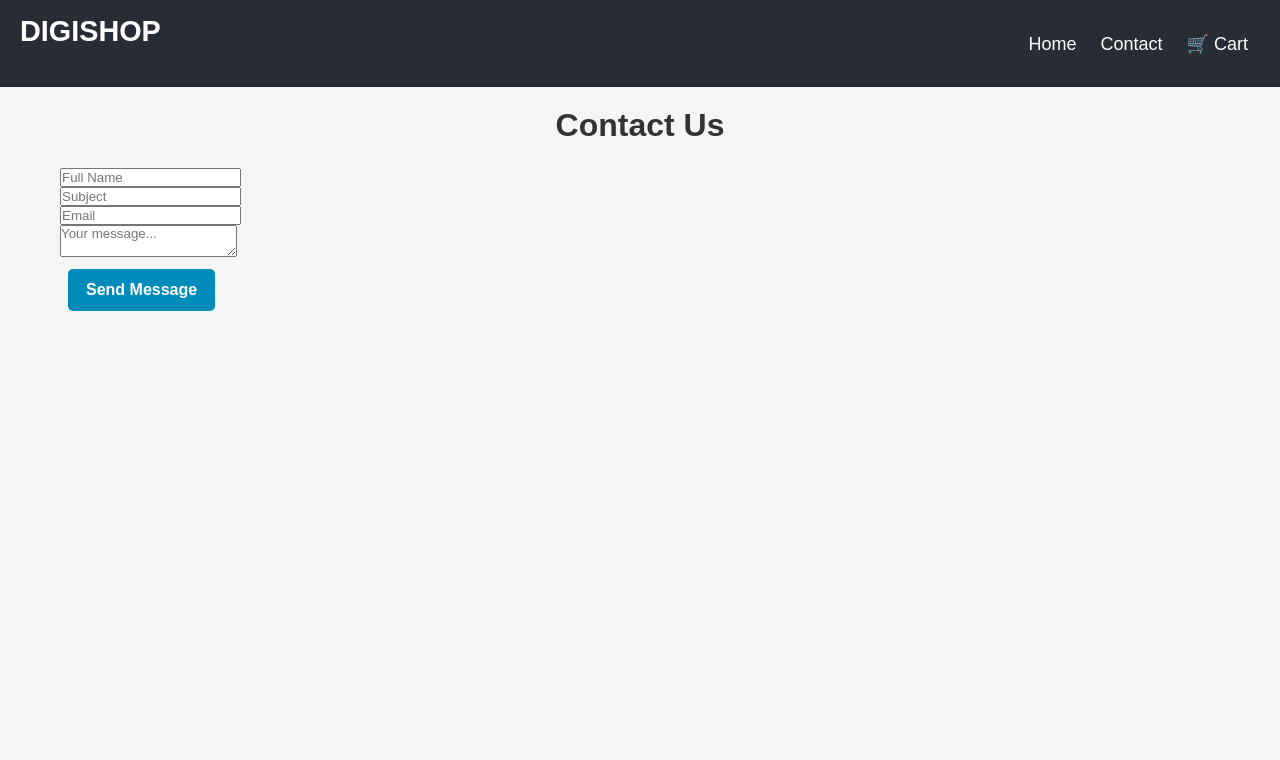
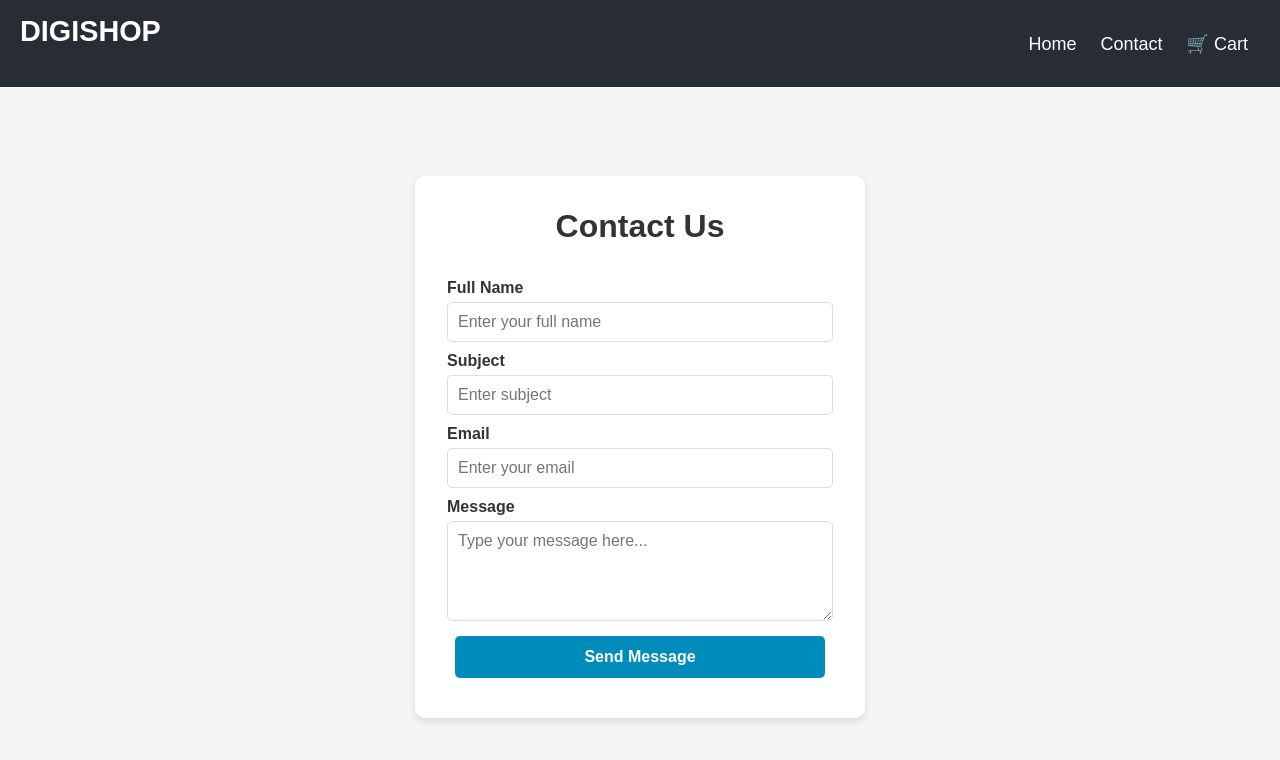
Before and after one commit to IT-Dah/ecom-store, a React (Create React App) app: page /contact in a window 1280 px wide. Shown: the top 760 px of the page. Built offline with nearby package versions, Linux system fonts and the light colour scheme.

Commit message:
Styled ContactPage for better user experience and accessibility

```diff
--- a/src/components/ContactPage.jsx
+++ b/src/components/ContactPage.jsx
@@ -1,4 +1,5 @@
 import { useState } from "react";
+import styles from "../styles/ContactPage.module.css"; // ✅ Import styles
 
 const ContactPage = () => {
   const [form, setForm] = useState({
@@ -9,16 +10,14 @@ const ContactPage = () => {
   });
 
   const [errors, setErrors] = useState({});
+  const [submitted, setSubmitted] = useState(false);
 
   const validateForm = () => {
     const newErrors = {};
-
-    if (form.fullName.length < 3) newErrors.fullName = "Full name must be at least 3 characters.";
-    if (form.subject.length < 3) newErrors.subject = "Subject must be at least 3 characters.";
-    const emailPattern = /^[a-zA-Z0-9._%+-]+@[a-zA-Z0-9.-]+\.[a-zA-Z]{2,}$/;
-if (!emailPattern.test(form.email)) newErrors.email = "Enter a valid email (e.g., name@example.com)";
-
-    if (form.body.length < 3) newErrors.body = "Message must be at least 3 characters.";
+    if (form.fullName.trim().length < 3) newErrors.fullName = "Full name must be at least 3 characters.";
+    if (form.subject.trim().length < 3) newErrors.subject = "Subject must be at least 3 characters.";
+    if (!/\S+@\S+\.\S+/.test(form.email)) newErrors.email = "Invalid email format.";
+    if (form.body.trim().length < 10) newErrors.body = "Message must be at least 10 characters.";
 
     setErrors(newErrors);
     return Object.keys(newErrors).length === 0;
@@ -32,37 +31,65 @@ if (!emailPattern.test(form.email)) newErrors.email = "Enter a valid email (e.g.
     e.preventDefault();
     if (validateForm()) {
       console.log("Form submitted:", form);
-      alert("Message sent successfully!");
-      setForm({ fullName: "", subject: "", email: "", body: "" }); // Clear form
+      setSubmitted(true);
+      setForm({ fullName: "", subject: "", email: "", body: "" }); // ✅ Clear form
+      setErrors({});
     }
   };
 
   return (
-    <div>
-      <h1>Contact Us</h1>
-      <form onSubmit={handleSubmit}>
-        <div>
-          <input type="text" name="fullName" placeholder="Full Name" value={form.fullName} onChange={handleChange} />
-          {errors.fullName && <p style={{ color: "red" }}>{errors.fullName}</p>}
-        </div>
+    <div className={styles.contactContainer}>
+      <div className={styles.contactBox}>
+        <h1>Contact Us</h1>
+        {submitted && <p className={styles.successMessage}>✅ Message sent successfully!</p>}
 
-        <div>
-          <input type="text" name="subject" placeholder="Subject" value={form.subject} onChange={handleChange} />
-          {errors.subject && <p style={{ color: "red" }}>{errors.subject}</p>}
-        </div>
+        <form onSubmit={handleSubmit} className={styles.contactForm}>
+          <label htmlFor="fullName">Full Name</label>
+          <input
+            type="text"
+            name="fullName"
+            id="fullName"
+            placeholder="Enter your full name"
+            value={form.fullName}
+            onChange={handleChange}
+          />
+          {errors.fullName && <p className={styles.errorText}>{errors.fullName}</p>}
 
-        <div>
-          <input type="email" name="email" placeholder="Email" value={form.email} onChange={handleChange} />
-          {errors.email && <p style={{ color: "red" }}>{errors.email}</p>}
-        </div>
+          <label htmlFor="subject">Subject</label>
+          <input
+            type="text"
+            name="subject"
+            id="subject"
+            placeholder="Enter subject"
+            value={form.subject}
+            onChange={handleChange}
+          />
+          {errors.subject && <p className={styles.errorText}>{errors.subject}</p>}
 
-        <div>
-          <textarea name="body" placeholder="Your message..." value={form.body} onChange={handleChange}></textarea>
-          {errors.body && <p style={{ color: "red" }}>{errors.body}</p>}
-        </div>
+          <label htmlFor="email">Email</label>
+          <input
+            type="email"
+            name="email"
+            id="email"
+            placeholder="Enter your email"
+            value={form.email}
+            onChange={handleChange}
+          />
+          {errors.email && <p className={styles.errorText}>{errors.email}</p>}
 
-        <button type="submit">Send Message</button>
-      </form>
+          <label htmlFor="body">Message</label>
+          <textarea
+            name="body"
+            id="body"
+            placeholder="Type your message here..."
+            value={form.body}
+            onChange={handleChange}
+          ></textarea>
+          {errors.body && <p className={styles.errorText}>{errors.body}</p>}
+
+          <button type="submit" className={styles.submitBtn}>Send Message</button>
+        </form>
+      </div>
     </div>
   );
 };
--- a/src/styles/ContactPage.module.css
+++ b/src/styles/ContactPage.module.css
@@ -1,31 +1,78 @@
+/* Center everything */
+.contactContainer {
+  display: flex;
+  justify-content: center;
+  align-items: center;
+  height: 85vh;
+  text-align: center;
+}
+
+/* Form box */
+.contactBox {
+  background: white;
+  padding: 2rem;
+  border-radius: 10px;
+  box-shadow: 0 4px 8px rgba(0, 0, 0, 0.1);
+  max-width: 450px;
+  width: 100%;
+}
+
+/* Contact Form */
 .contactForm {
   display: flex;
   flex-direction: column;
-    max-width: 400px;
-    margin: auto;
-    padding: 2rem;
-    background: white;
-    box-shadow: 0 2px 5px rgba(0, 0, 0, 0.1);
-    border-radius: 5px;
+  text-align: left;
 }
 
+/* Labels */
+.contactForm label {
+  font-weight: bold;
+  margin-top: 10px;
+  display: block;
+}
+
+/* Inputs & Textarea */
 .contactForm input,
 .contactForm textarea {
-    padding: 0.8rem;
-    margin-bottom: 1rem;
+  padding: 10px;
+  margin-top: 5px;
   border: 1px solid #ddd;
   border-radius: 5px;
   font-size: 1rem;
+  width: 100%;
 }
 
-  .contactForm button {
+.contactForm textarea {
+  min-height: 100px;
+}
+
+/* Error messages */
+.errorText {
+  color: red;
+  font-size: 0.9rem;
+  margin-top: 5px;
+}
+
+/* Success message */
+.successMessage {
+  color: green;
+  font-size: 1rem;
+  margin-bottom: 1rem;
+}
+
+/* Submit button */
+.submitBtn {
   background: #008CBA;
   color: white;
-    padding: 0.8rem;
   border: none;
+  padding: 12px;
+  font-size: 1rem;
   cursor: pointer;
+  margin-top: 15px;
+  border-radius: 5px;
+  transition: background 0.3s ease;
 }
 
-  .contactForm button:hover {
+.submitBtn:hover {
   background: #005f73;
 }
```
Lines whose indentation alone changed are shown as unchanged.
